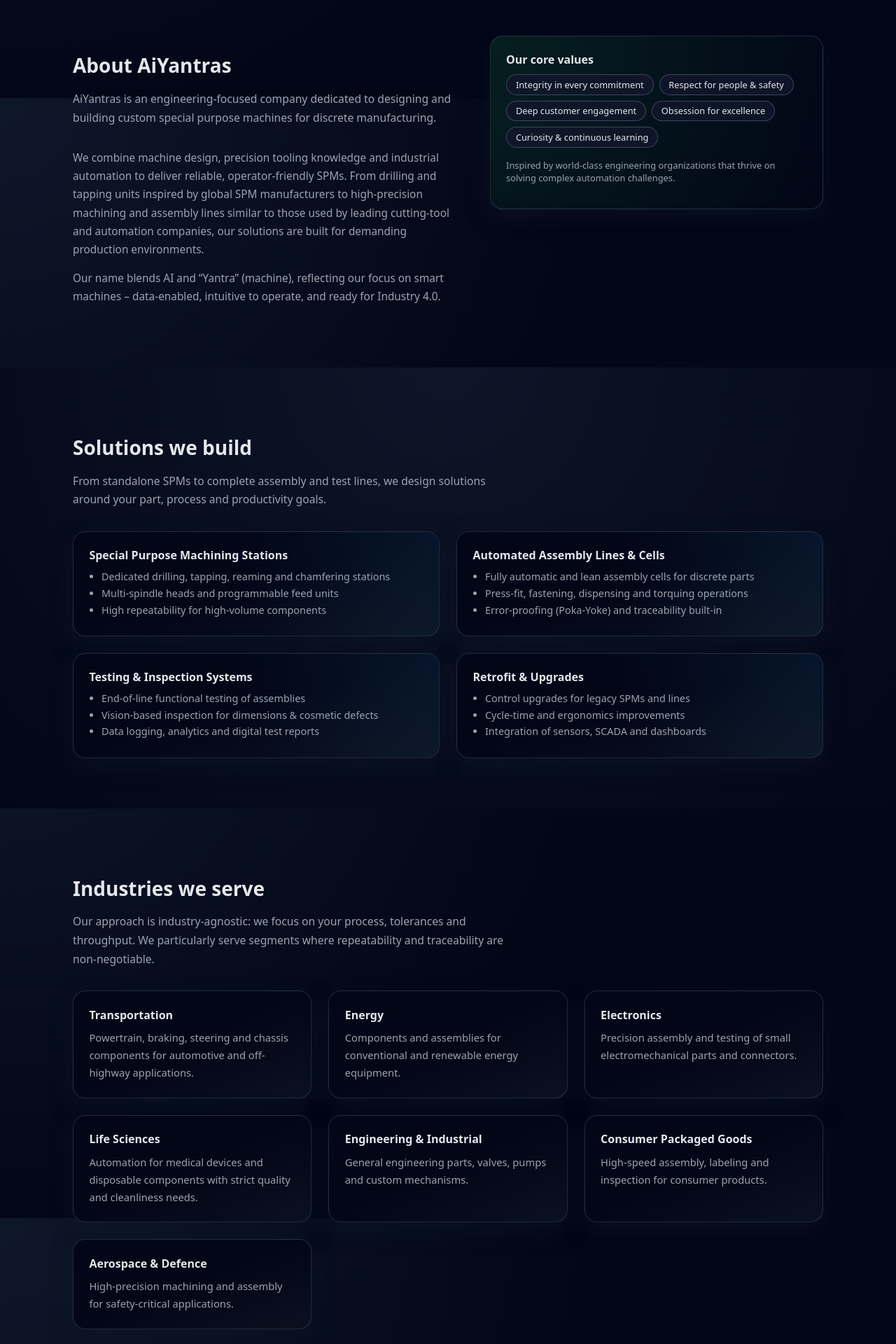
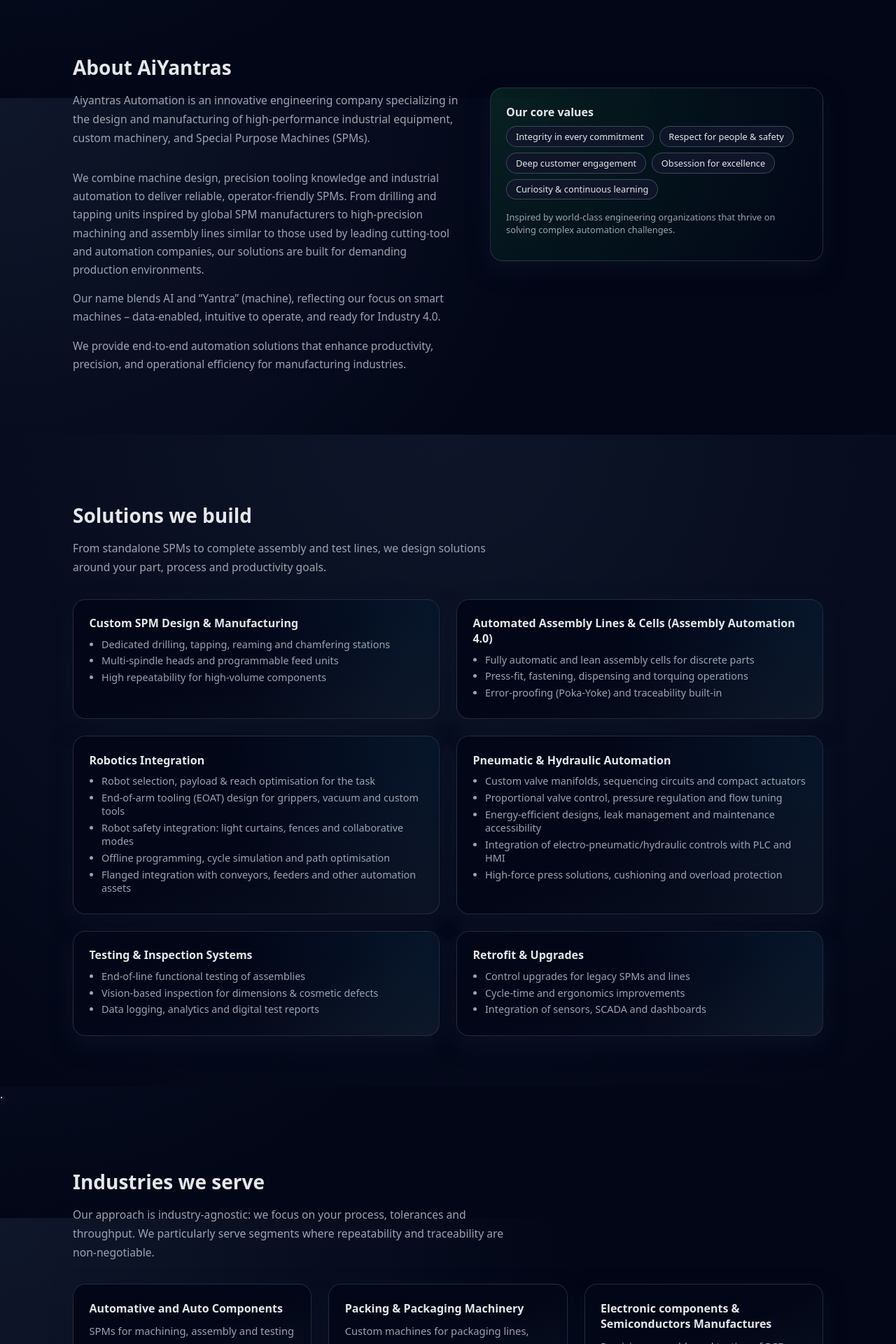
Before and after one commit to keshavmurthy1/aiyantras, a React (Vite) app: page / in a window 1280 px wide. Shown: the part 660-2580 px from the top of the page at 70% size. Built offline with nearby package versions, Linux system fonts and the light colour scheme.

Commit message:
Modified content

```diff
--- a/src/App.tsx
+++ b/src/App.tsx
@@ -12,6 +12,7 @@
   { label: "Industries", href: "#industries" },
   { label: "Capabilities", href: "#capabilities" },
   { label: "Process", href: "#process" },
+  { label: "Why Choose Us", href: "#why" },
   { label: "Case Studies", href: "#cases" },
   { label: "Contact", href: "#contact" },
 ];
@@ -23,10 +24,11 @@
       <main>
         <Hero />
         <About />
-        <Solutions />
+        <Solutions /> .
         <Industries />
         <Capabilities />
         <Process />
+        <WhyChooseUs />
         <CaseStudies />
         <Contact />
       </main>
@@ -42,7 +44,7 @@
         <a href="#home" className="logo">
           <span className="logo-mark">Ai</span>
           <span className="logo-text">
-            Yantras<span className="logo-dot">.</span>
+            AiYantras<span className="logo-dot"> Automation</span>
           </span>
         </a>
         <nav className="nav">
@@ -98,6 +100,15 @@
         <div className="hero-card">
           <h2 className="hero-card-title">Why AiYantras?</h2>
           <ul className="hero-card-list">
+            <li>Deliver innovative automation systems</li>
+            <li>
+              To deliver turnkey mechanical, electrical, and automation
+              solutions under one roof
+            </li>
+            <li>
+              To partner with industries in their journey toward smart and
+              automated manufacturing
+            </li>
             <li>Custom SPMs for drilling, tapping, milling & assembly</li>
             <li>Optimized for throughput, quality and operator safety</li>
             <li>Structured design process and documentation</li>
@@ -120,9 +131,10 @@
         <div>
           <h2 className="section-title">About AiYantras</h2>
           <p className="section-lead">
-            AiYantras is an engineering-focused company dedicated to designing
-            and building custom special purpose machines for discrete
-            manufacturing.
+            Aiyantras Automation is an innovative engineering company
+            specializing in the design and manufacturing of high-performance
+            industrial equipment, custom machinery, and Special Purpose Machines
+            (SPMs).
           </p>
           <p className="section-body">
             We combine machine design, precision tooling knowledge and
@@ -137,8 +149,13 @@
             smart machines – data-enabled, intuitive to operate, and ready for
             Industry 4.0.
           </p>
+          <p className="section-body">
+            We provide end-to-end automation solutions that enhance
+            productivity, precision, and operational efficiency for
+            manufacturing industries.
+          </p>
         </div>
-        <div className="card values-card">
+        <div className="card values-card" style={{ marginTop: "72px" }}>
           <h3 className="card-title">Our core values</h3>
           <ul className="pill-list">
             <li>Integrity in every commitment</li>
@@ -160,7 +177,7 @@
 const Solutions: React.FC = () => {
   const items = [
     {
-      title: "Special Purpose Machining Stations",
+      title: "Custom SPM Design & Manufacturing",
       points: [
         "Dedicated drilling, tapping, reaming and chamfering stations",
         "Multi-spindle heads and programmable feed units",
@@ -168,11 +185,31 @@
       ],
     },
     {
-      title: "Automated Assembly Lines & Cells",
+      title: "Automated Assembly Lines & Cells (Assembly Automation 4.0)",
       points: [
         "Fully automatic and lean assembly cells for discrete parts",
         "Press-fit, fastening, dispensing and torquing operations",
         "Error-proofing (Poka-Yoke) and traceability built-in",
+      ],
+    },
+    {
+      title: "Robotics Integration",
+      points: [
+        "Robot selection, payload & reach optimisation for the task",
+        "End-of-arm tooling (EOAT) design for grippers, vacuum and custom tools",
+        "Robot safety integration: light curtains, fences and collaborative modes",
+        "Offline programming, cycle simulation and path optimisation",
+        "Flanged integration with conveyors, feeders and other automation assets",
+      ],
+    },
+    {
+      title: "Pneumatic & Hydraulic Automation",
+      points: [
+        "Custom valve manifolds, sequencing circuits and compact actuators",
+        "Proportional valve control, pressure regulation and flow tuning",
+        "Energy-efficient designs, leak management and maintenance accessibility",
+        "Integration of electro-pneumatic/hydraulic controls with PLC and HMI",
+        "High-force press solutions, cushioning and overload protection",
       ],
     },
     {
@@ -221,17 +258,22 @@
 const Industries: React.FC = () => {
   const industries = [
     {
-      name: "Transportation",
-      desc: "Powertrain, braking, steering and chassis components for automotive and off-highway applications.",
+      name: "Automative and Auto Components",
+      desc: "SPMs for machining, assembly and testing of automotive parts and sub-assemblies.",
     },
     {
-      name: "Energy",
+      name: "Packing & Packaging Machinery",
+      desc: "Custom machines for packaging lines, including filling, sealing, labeling and inspection.",
+    },
+    {
+      name: "Electronic components & Semiconductors Manufactures",
+      desc: "Precision assembly and testing of PCBs, connectors and semiconductor devices.",
+    },
+    {
+      name: "Energy & Utilities",
       desc: "Components and assemblies for conventional and renewable energy equipment.",
     },
-    {
-      name: "Electronics",
-      desc: "Precision assembly and testing of small electromechanical parts and connectors.",
-    },
+
     {
       name: "Life Sciences",
       desc: "Automation for medical devices and disposable components with strict quality and cleanliness needs.",
@@ -245,8 +287,12 @@
       desc: "High-speed assembly, labeling and inspection for consumer products.",
     },
     {
-      name: "Aerospace & Defence",
-      desc: "High-precision machining and assembly for safety-critical applications.",
+      name: "Pharmaceuticals",
+      desc: "Automated assembly and inspection of pharmaceutical packaging and delivery systems.",
+    },
+    {
+      name: "General Manufacturing",
+      desc: "Versatile SPMs for a wide range of manufacturing applications and processes.",
     },
   ];
 
@@ -279,24 +325,56 @@
       body: "Concept design, 3D modeling, detailed engineering and design for manufacturability of special purpose machines.",
     },
     {
-      title: "Assembly Technology",
+      title: "Assembly Line",
       body: "Fixturing, part handling, transfer mechanisms and assembly modules tailored to your component geometry.",
     },
     {
-      title: "Testing & Measurement",
-      body: "Pneumatic, hydraulic, electrical and functional tests with integrated sensors and calibrated instruments.",
+      title: "Pressing machine(Pneumatic, hydraulic, servo)",
+      body: "Custom press solutions with precise force control, cushioning and safety features for assembly and forming operations.",
     },
     {
-      title: "Controls & Software",
-      body: "PLC, HMI, motion control, safety systems and data acquisition – designed for maintainability on shop floors.",
+      title: "Testing machine(Leak testing, current continuity testing )",
+      body: "End-of-line testing systems for functional verification, leak testing and quality assurance of assemblies.",
     },
     {
-      title: "Industry 4.0 & Analytics",
-      body: "Connectivity to MES/ERP, dashboards, OEE tracking and condition monitoring for machines and lines.",
+      title: "Conveyor and Palletization",
+      body: "Design and integration of conveyors, palletizers and material flow systems for efficient part handling.",
     },
     {
-      title: "Tooling & Machining Know-How",
-      body: "Application knowledge in drilling, tapping, milling and reaming to choose the right tooling strategy.",
+      title: "Material handling(pick & place)",
+      body: "Robotic and automated material handling solutions including pick & place, conveyors and feeders.",
+    },
+    {
+      title: "Drilling and tapping machine",
+      body: "High-precision drilling and tapping SPMs with multi-spindle heads and programmable feed units for high-volume production.",
+    },
+
+    {
+      title: "Marking machine (dot pin & laser)",
+      body: "Custom marking solutions using dot pin or laser technology for traceability and identification of components.",
+    },
+
+    {
+      title: "Thread checking machine",
+      body: "Automated thread checking systems for quality assurance of threaded components, ensuring compliance with specifications.",
+    },
+    {
+      title: "Dispensing machine",
+      body: "Precision dispensing systems for adhesives, sealants and lubricants in assembly processes.",
+    },
+
+    {
+      title: "Tightening machine",
+      body: "Automated fastening solutions including torque-controlled tightening for assembly applications.",
+    },
+
+    {
+      title: "Vision integrated system",
+      body: "Vision-based inspection and quality control systems integrated into SPMs for dimensional checks and defect detection.",
+    },
+    {
+      title: "Jig and fixtures",
+      body: "Custom jigs and fixtures for secure part holding, alignment and repeatability in machining and assembly operations.",
     },
   ];
 
@@ -324,15 +402,15 @@
 const Process: React.FC = () => {
   const steps = [
     {
-      title: "1. Understanding your part & process",
+      title: "1. Requirement study and understanding your part & process",
       body: "We start with your part drawings, current process, quality issues and production targets to define clear requirements.",
     },
     {
-      title: "2. Concept design & proposal",
-      body: "We create machine concepts, cycle-time estimates and layout options, along with a technical and commercial proposal.",
+      title: "2. Concept design & Feasibility",
+      body: "Initial concepts are developed, evaluated and refined with your feedback to arrive at the optimal solution.",
     },
     {
-      title: "3. Detailed engineering",
+      title: "3. Detailed 3D design & engineering",
       body: "Mechanical, electrical, pneumatic and software engineering are carried out with regular design reviews and approvals.",
     },
     {
@@ -340,12 +418,16 @@
       body: "Parts are manufactured, outsourced items are sourced, and the machine is assembled and wired in our workshop.",
     },
     {
-      title: "5. Testing & trials",
+      title: "5. Testing & Validation",
       body: "Dry runs, capability studies and production trials are done to validate performance and reliability before dispatch.",
     },
     {
       title: "6. Installation & lifecycle support",
       body: "We install and commission at your site, train operators and provide ongoing support, upgrades and retrofits.",
+    },
+    {
+      title: "7. Machine handover & documentation",
+      body: "Comprehensive documentation including operation manuals, maintenance guides and as-built drawings are provided at handover.",
     },
   ];
 
@@ -413,6 +495,40 @@
   );
 };
 
+const WhyChooseUs: React.FC = () => {
+  return (
+    <section id="why" className="section section-muted">
+      <div className="container two-column">
+        <div>
+          <h2 className="section-title">Why Choose Us</h2>
+          <p className="section-lead">
+            Solutions founded on engineering rigour, practical experience and
+            customer focus.
+          </p>
+          <ul className="pill-list">
+            <li>Custom-built solutions</li>
+            <li>Strong engineering expertise</li>
+            <li>Competitive pricing</li>
+            <li>Transparent project execution</li>
+            <li>Reliable after-sales support</li>
+          </ul>
+        </div>
+        <div className="card">
+          <h3 className="card-title">Strong industrial experience</h3>
+          <p className="card-body">
+            Our founders bring extensive hands-on experience from leading
+            industries, having worked with SPM (Special Purpose Machine)
+            manufacturers in small-scale industries as well as globally
+            recognized MNCs such as TITAN and Schneider Electric. This unique
+            blend of exposure ensures deep technical understanding and the
+            ability to deliver high-quality, practical solutions.
+          </p>
+        </div>
+      </div>
+    </section>
+  );
+};
+
 const Contact: React.FC = () => {
   return (
     <section id="contact" className="section">
@@ -429,13 +545,21 @@
           <ul className="contact-list">
             <li>
               <strong>Email:</strong>{" "}
-              <a href="mailto:info@aiyantras.com">info@aiyantras.com</a>
+              <a href="mailto:info@aiyantras.com" style={{ color: "#38bdf8" }}>
+                info@aiyantras.com
+              </a>
             </li>
             <li>
-              <strong>Phone:</strong> +91-9886426893
+              <strong>Phone:</strong> +91-9036929191
             </li>
+            <br />
             <li>
-              <strong>Location:</strong> Bengaluru, India
+              <strong>Location:</strong> No. 19/179 Annapoorneswari layout 3rd
+              cross,
+              <br />
+              Konanakunte, New bank colony, Anjanapura main road,
+              <br />
+              Bangalore:560062 India.
             </li>
           </ul>
           <p className="section-body">
@@ -535,7 +659,7 @@
       <div className="container footer-inner">
         <div>
           <span className="logo-text">
-            AiYantras<span className="logo-dot">.</span>
+            AiYantras<span className="logo-dot">Automation</span>
           </span>
           <p className="footer-text">
             Intelligent special purpose machines and automation solutions.
```
